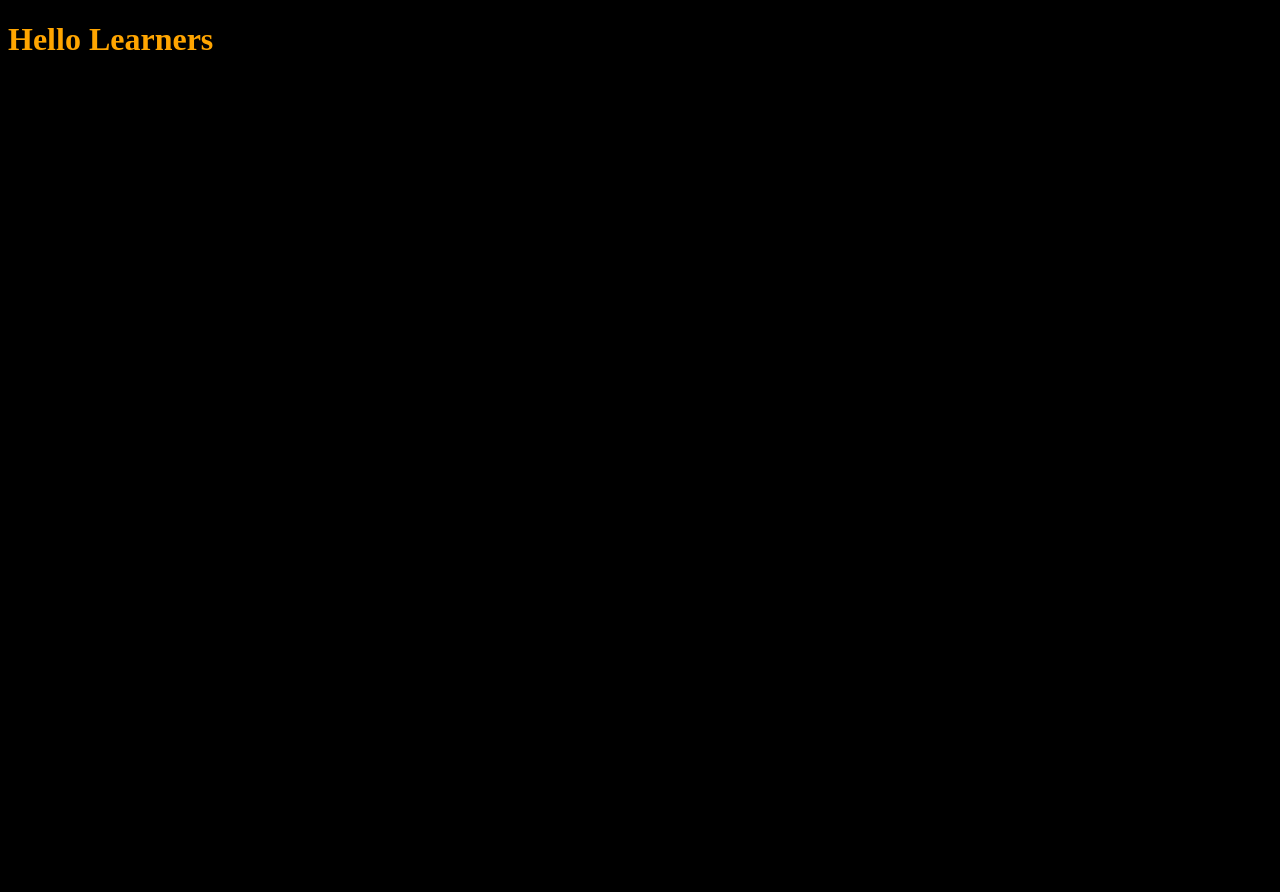
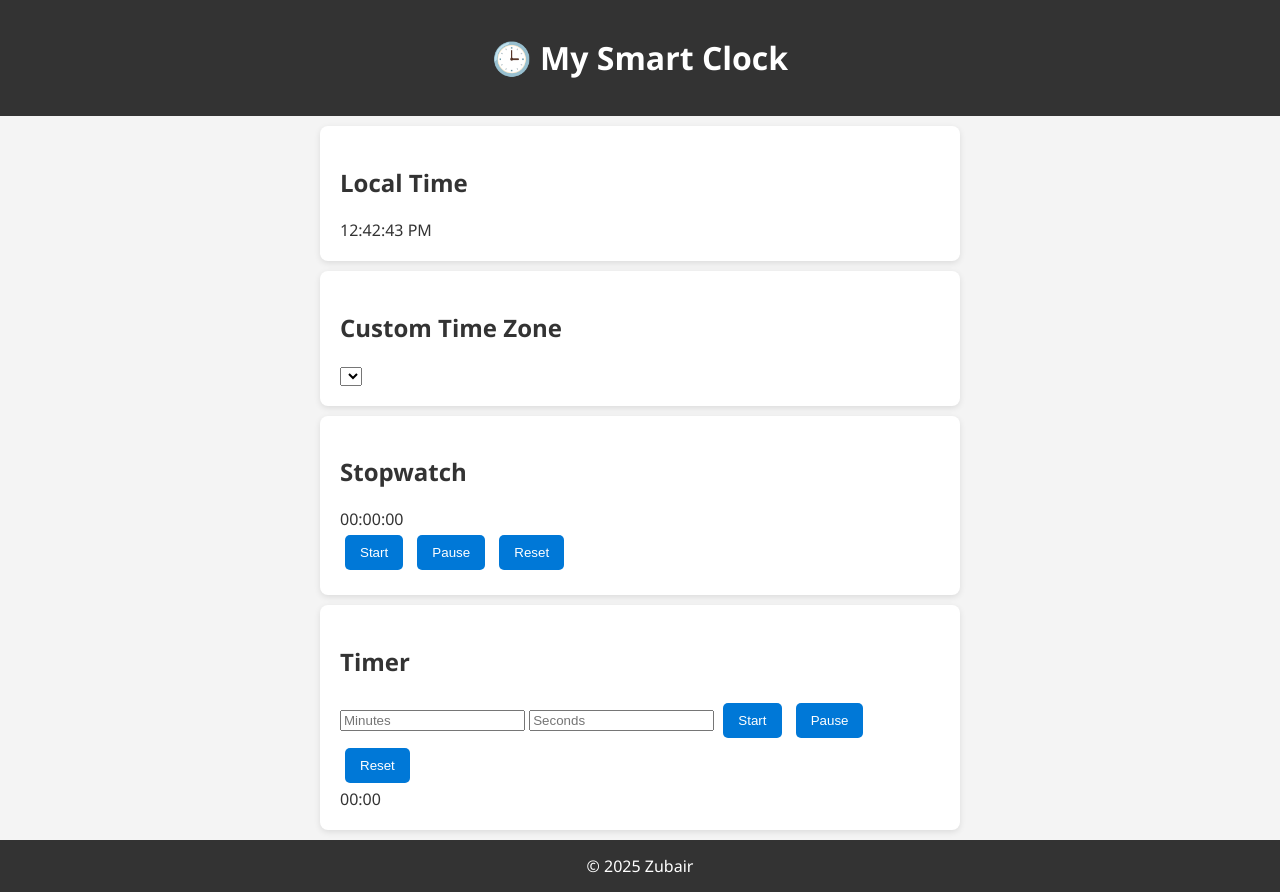
Before and after one commit to ZubairAlam786213/masterclass, a plain HTML site: page index.html in a window 1280 px wide. Before the commit the page ends 800 px from the top, so only its background shows below. Drawn offline with Linux system fonts and the light colour scheme.

Commit message:
version 3.0

```diff
--- a/index.html
+++ b/index.html
@@ -1,16 +1,46 @@
 <!DOCTYPE html>
 <html lang="en">
 <head>
-    <meta charset="UTF-8">
-    <meta name="viewport" content="width=device-width, initial-scale=1.0">
-    <title>Document</title>
-    <link rel="stylesheet" href="style.css">
+  <meta charset="UTF-8">
+  <meta name="viewport" content="width=device-width, initial-scale=1.0">
+  <title>Zubair's Clock App</title>
+  <link rel="stylesheet" href="style.css">
 </head>
 <body>
-    <h1>Hello Learners</h1>
-    <h2>Hello World</h2>
-    <p>
-        Hey, I am here in a masterclass
-    </p>
+  <header>
+    <h1>🕒 My Smart Clock</h1>
+  </header>
+
+  <section id="local-time">
+    <h2>Local Time</h2>
+    <div id="clock"></div>
+  </section>
+
+  <section id="timezone">
+    <h2>Custom Time Zone</h2>
+    <select id="timezone-select"></select>
+    <div id="timezone-clock"></div>
+  </section>
+
+  <section id="stopwatch">
+    <h2>Stopwatch</h2>
+    <div id="stopwatch-display">00:00:00</div>
+    <button onclick="startStopwatch()">Start</button>
+    <button onclick="pauseStopwatch()">Pause</button>
+    <button onclick="resetStopwatch()">Reset</button>
+  </section>
+
+  <section id="timer">
+    <h2>Timer</h2>
+    <input type="number" id="minutes" placeholder="Minutes">
+    <input type="number" id="seconds" placeholder="Seconds">
+    <button onclick="startTimer()">Start</button>
+    <button onclick="pauseTimer()">Pause</button>
+    <button onclick="resetTimer()">Reset</button>
+    <div id="timer-display">00:00</div>
+  </section>
+
+  <footer>© 2025 Zubair</footer>
+  <script src="script.js"></script>
 </body>
 </html>
--- /dev/null
+++ b/script.js
@@ -0,0 +1,45 @@
+// Local time
+function updateClock() {
+  const now = new Date();
+  document.getElementById("clock").textContent = now.toLocaleTimeString();
+}
+setInterval(updateClock, 1000);
+
+// Stopwatch
+let stopwatchInterval, stopwatchTime = 0;
+function startStopwatch() {
+  if (!stopwatchInterval) {
+    stopwatchInterval = setInterval(() => {
+      stopwatchTime++;
+      document.getElementById("stopwatch-display").textContent =
+        new Date(stopwatchTime * 1000).toISOString().substr(11, 8);
+    }, 1000);
+  }
+}
+function pauseStopwatch() { clearInterval(stopwatchInterval); stopwatchInterval = null; }
+function resetStopwatch() { pauseStopwatch(); stopwatchTime = 0; document.getElementById("stopwatch-display").textContent = "00:00:00"; }
+
+// Timer
+let timerInterval, timerRemaining = 0;
+function startTimer() {
+  const minutes = parseInt(document.getElementById("minutes").value) || 0;
+  const seconds = parseInt(document.getElementById("seconds").value) || 0;
+  timerRemaining = minutes * 60 + seconds;
+  if (!timerInterval) {
+    timerInterval = setInterval(() => {
+      if (timerRemaining > 0) {
+        timerRemaining--;
+        const m = Math.floor(timerRemaining / 60);
+        const s = timerRemaining % 60;
+        document.getElementById("timer-display").textContent =
+          `${String(m).padStart(2,"0")}:${String(s).padStart(2,"0")}`;
+      } else {
+        clearInterval(timerInterval);
+        timerInterval = null;
+        alert("⏰ Timer finished!");
+      }
+    }, 1000);
+  }
+}
+function pauseTimer() { clearInterval(timerInterval); timerInterval = null; }
+function resetTimer() { pauseTimer(); document.getElementById("timer-display").textContent = "00:00"; }
--- a/style.css
+++ b/style.css
@@ -1,6 +1,37 @@
-h1 {
-    color: orange;
+body {
+  font-family: 'Segoe UI', sans-serif;
+  margin: 0;
+  padding: 0;
+  background: #f4f4f4;
+  color: #333;
 }
-*{
-    background-color: black;
+
+header, footer {
+  text-align: center;
+  background: #333;
+  color: #fff;
+  padding: 15px;
 }
+
+section {
+  padding: 20px;
+  margin: 10px auto;
+  max-width: 600px;
+  background: #fff;
+  border-radius: 8px;
+  box-shadow: 0 2px 6px rgba(0,0,0,0.1);
+}
+
+button {
+  margin: 5px;
+  padding: 10px 15px;
+  border: none;
+  background: #0078d7;
+  color: #fff;
+  border-radius: 5px;
+  cursor: pointer;
+}
+
+button:hover {
+  background: #005fa3;
+}
```
